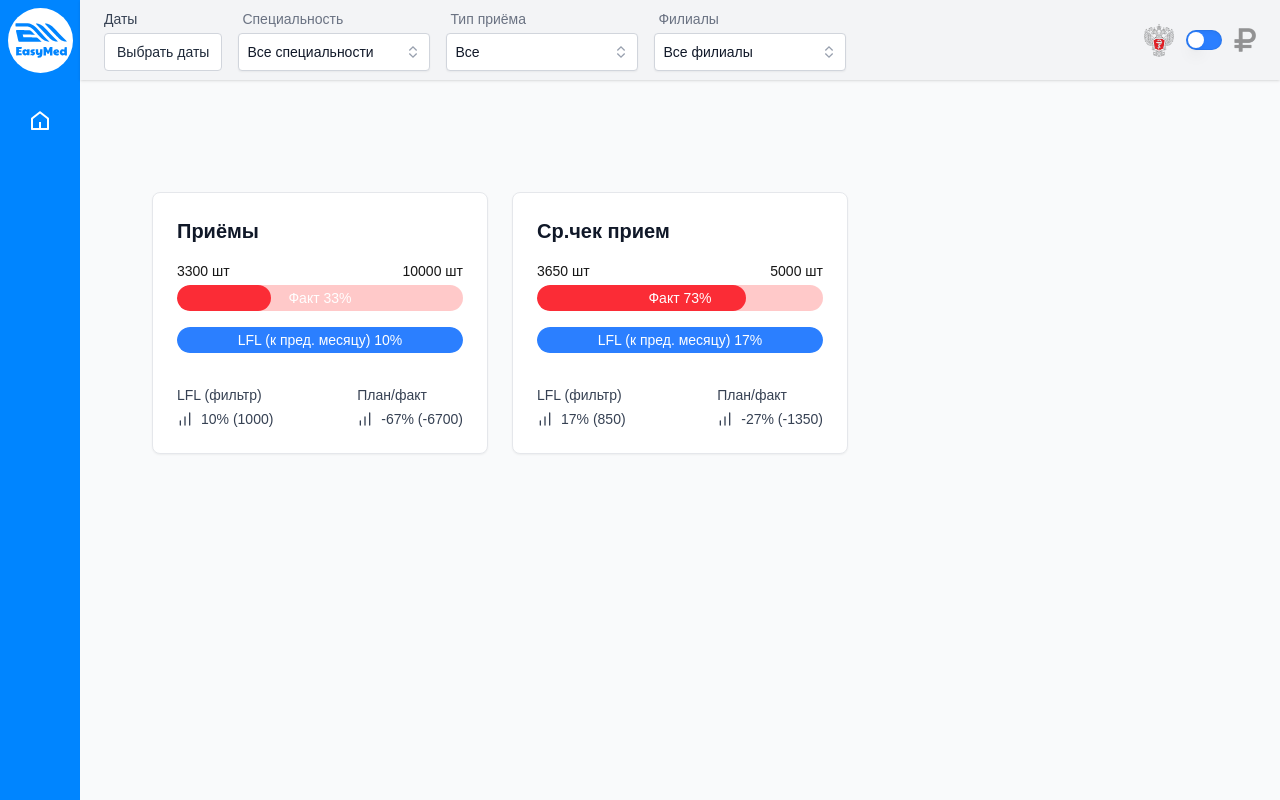
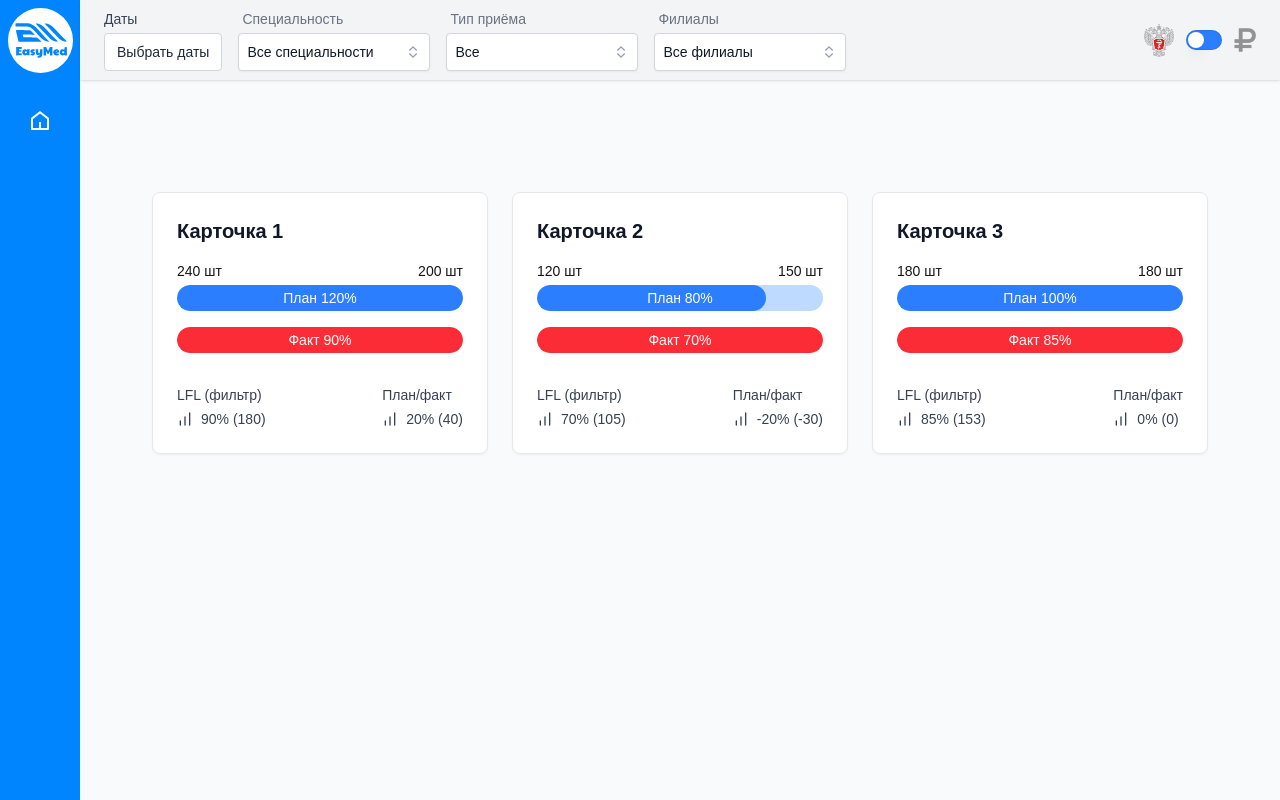
Before and after one commit to LilySmirn/EasyMed-Analytics, a Next.js app: page / in a window 1280 px wide. Built offline with nearby package versions, Linux system fonts and the light colour scheme.

Commit message:
feat: add mock data for cards

```diff
--- /dev/null
+++ b/src/app/data/mockMetrics.ts
@@ -0,0 +1,55 @@
+// src/app/data/mockMetrics.ts
+import { MetricCardData } from "@/components/MetricCard";
+
+// Основные карточки
+export const mockCardsData: MetricCardData[] = [
+    {
+        title: "Карточка 1",
+        metrics: [
+            { label: "План", value: 120, variant: "default" },
+            { label: "Факт", value: 90, variant: "error" },
+        ],
+        total: 200,
+    },
+    {
+        title: "Карточка 2",
+        metrics: [
+            { label: "План", value: 80, variant: "default" },
+            { label: "Факт", value: 70, variant: "error" },
+        ],
+        total: 150,
+    },
+    {
+        title: "Карточка 3",
+        metrics: [
+            { label: "План", value: 100, variant: "default" },
+            { label: "Факт", value: 85, variant: "error" },
+        ],
+        total: 180,
+    },
+];
+
+// mock LFL для каждой карточки в зависимости от комбинации фильтров
+export const mockLFL: Record<
+    string, // название карточки
+    Record<string, { percent: number; count: number; variant?: "default" | "error" }>
+> = {
+    "Карточка 1": {
+        "терапевт_all_all": { percent: 25, count: 12, variant: "default" },
+        "кардиолог_all_all": { percent: 35, count: 15, variant: "error" },
+        "терапевт_first_Филиал 1": { percent: 45, count: 20, variant: "default" },
+        "кардиолог_second_Филиал 2": { percent: 50, count: 22, variant: "error" },
+    },
+    "Карточка 2": {
+        "терапевт_all_all": { percent: 30, count: 15, variant: "default" },
+        "кардиолог_all_all": { percent: 40, count: 18, variant: "error" },
+        "терапевт_first_Филиал 1": { percent: 55, count: 23, variant: "default" },
+        "кардиолог_second_Филиал 2": { percent: 60, count: 25, variant: "error" },
+    },
+    "Карточка 3": {
+        "терапевт_all_all": { percent: 28, count: 14, variant: "default" },
+        "кардиолог_all_all": { percent: 38, count: 17, variant: "error" },
+        "терапевт_first_Филиал 3": { percent: 48, count: 21, variant: "default" },
+        "кардиолог_second_Филиал 1": { percent: 52, count: 24, variant: "error" },
+    },
+};
--- a/src/components/MetricCard.tsx
+++ b/src/components/MetricCard.tsx
@@ -1,11 +1,9 @@
 "use client";
 
-import { useEffect, useState } from "react";
 import { Card } from "@/components/Card";
 import { ProgressBar } from "@/components/ProgressBar";
 import { MetricBar } from "./MetricBar";
 import { MetricFilter } from "./MetricFilter";
-import { useFilters } from "@/context/FiltersContext";
 
 export type Metric = {
     label: string;
@@ -20,60 +18,33 @@ export type MetricCardData = {
     total?: number;
 };
 
-type MetricCardProps = MetricCardData;
+type MetricCardProps = MetricCardData & {
+    leftFilter?: { percent: number; count: number; variant?: "default" | "error" };
+};
 
-export function MetricCard({ title, metrics, total }: MetricCardProps) {
+export function MetricCard({ title, metrics, total, leftFilter }: MetricCardProps) {
     const firstMetric = metrics[0];
     const secondMetric = metrics[1];
-    const totalSafe = total ?? 0;
 
-    const secondCount =
-        secondMetric && totalSafe
-            ? Math.round((secondMetric.value / 100) * totalSafe)
-            : 0;
+    const factCount = total ? Math.round((firstMetric.value / 100) * total) : 0;
+    const secondCount = total && secondMetric ? Math.round((secondMetric.value / 100) * total) : 0;
 
-    const factCount = totalSafe
-        ? Math.round((firstMetric.value / 100) * totalSafe)
-        : 0;
-
-    const { filters } = useFilters();
-
-    // placeholder для LFL фильтра
-    const [leftFilter, setLeftFilter] = useState({ percent: 0, count: 0 });
-
-    useEffect(() => {
-        // проверяем, применен ли хотя бы один фильтр (значение != all)
-        const isFilterApplied = Object.values(filters).some((v) => v && v !== "all");
-
-        if (!isFilterApplied) {
-            // все фильтры на all → берем значения второго прогресс-бара
-            setLeftFilter({
-                percent: secondMetric?.value ?? 0,
-                count: secondCount,
-            });
-        } else {
-            // хотя бы один фильтр выбран → ставим заглушку для активного фильтра
-            setLeftFilter({
-                percent: 50, // тут подставить реальные значения по фильтрам
-                count: 25,   // тоже заглушка
-            });
-        }
-    }, [filters, secondMetric, secondCount]);
+    const leftPercent = leftFilter?.percent ?? (secondMetric?.value ?? 0);
+    const leftCount = leftFilter?.count ?? secondCount;
+    const leftVariant = leftFilter?.variant ?? "default";
 
     return (
         <Card className="w-[750px] card p-6">
-            <h2 className="text-xl font-semibold text-gray-900 dark:text-gray-100 mb-4">
-                {title}
-            </h2>
+            <h2 className="text-xl font-semibold text-gray-900 dark:text-gray-100 mb-4">{title}</h2>
 
             <div className="flex flex-col gap-4 w-full">
-                <MetricBar metric={firstMetric} total={totalSafe} />
+                <MetricBar metric={firstMetric} total={total} />
 
                 {secondMetric && (
                     <ProgressBar
                         mode="indicator"
                         value={secondMetric.value}
-                        label={`${secondMetric.label} ${secondMetric.value}%`}
+                        label={secondMetric.displayValue ?? `${secondMetric.label} ${secondMetric.value}%`}
                         variant={secondMetric.variant ?? "default"}
                     />
                 )}
@@ -81,15 +52,14 @@ export function MetricCard({ title, metrics, total }: MetricCardProps) {
                 <div className="flex justify-between mt-4 gap-4 text-sm text-gray-700 dark:text-gray-300">
                     <MetricFilter
                         title="LFL (фильтр)"
-                        percent={leftFilter.percent}
-                        count={leftFilter.count}
+                        percent={leftPercent}
+                        count={leftCount}
                         align="left"
                     />
-
                     <MetricFilter
                         title="План/факт"
                         percent={firstMetric.value - 100}
-                        count={factCount - totalSafe}
+                        count={factCount - (total ?? 0)}
                         align="right"
                     />
                 </div>
--- a/src/components/MetricCardsWrapper.tsx
+++ b/src/components/MetricCardsWrapper.tsx
@@ -1,19 +1,43 @@
 "use client";
 
+import { useFilters } from "@/context/FiltersContext";
 import { MetricCard } from "./MetricCard";
-import { cardsData } from "@/app/data/cards";
+import { mockCardsData, mockLFL } from "@/app/data/mockMetrics";
 
 export function MetricCardsWrapper() {
+    const { filters } = useFilters();
+
+    // проверяем, все ли фильтры на "all"
+    const isAllFilters = Object.values(filters).every(v => !v || v === "all");
+
     return (
         <div className="grid gap-6 grid-cols-1 sm:grid-cols-2 lg:grid-cols-3 mx-auto">
-            {cardsData.map((card, index) => (
+            {mockCardsData.map((card, index) => {
+                // ключ для поиска mock
+                const filterKey = `${filters.specialty || "all"}_${filters.type || "all"}_${filters.branch || "all"}`;
+
+                // сначала значения второго прогресс-бара
+                const secondMetric = card.metrics[1];
+                const secondCount = card.total && secondMetric ? Math.round((secondMetric.value / 100) * card.total) : 0;
+
+                const firstFilter = isAllFilters
+                    ? {
+                        percent: secondMetric?.value ?? 0,
+                        count: secondCount,
+                        variant: secondMetric?.variant ?? "default",
+                    }
+                    : mockLFL[card.title]?.[filterKey]; // берём mock, если фильтр применён
+
+                return (
                     <MetricCard
                         key={index}
                         title={card.title}
                         metrics={card.metrics}
                         total={card.total}
+                        leftFilter={firstFilter} // индивидуально для каждой карточки
                     />
-            ))}
+                );
+            })}
         </div>
     );
 }
```
Lines whose indentation alone changed are shown as unchanged.
